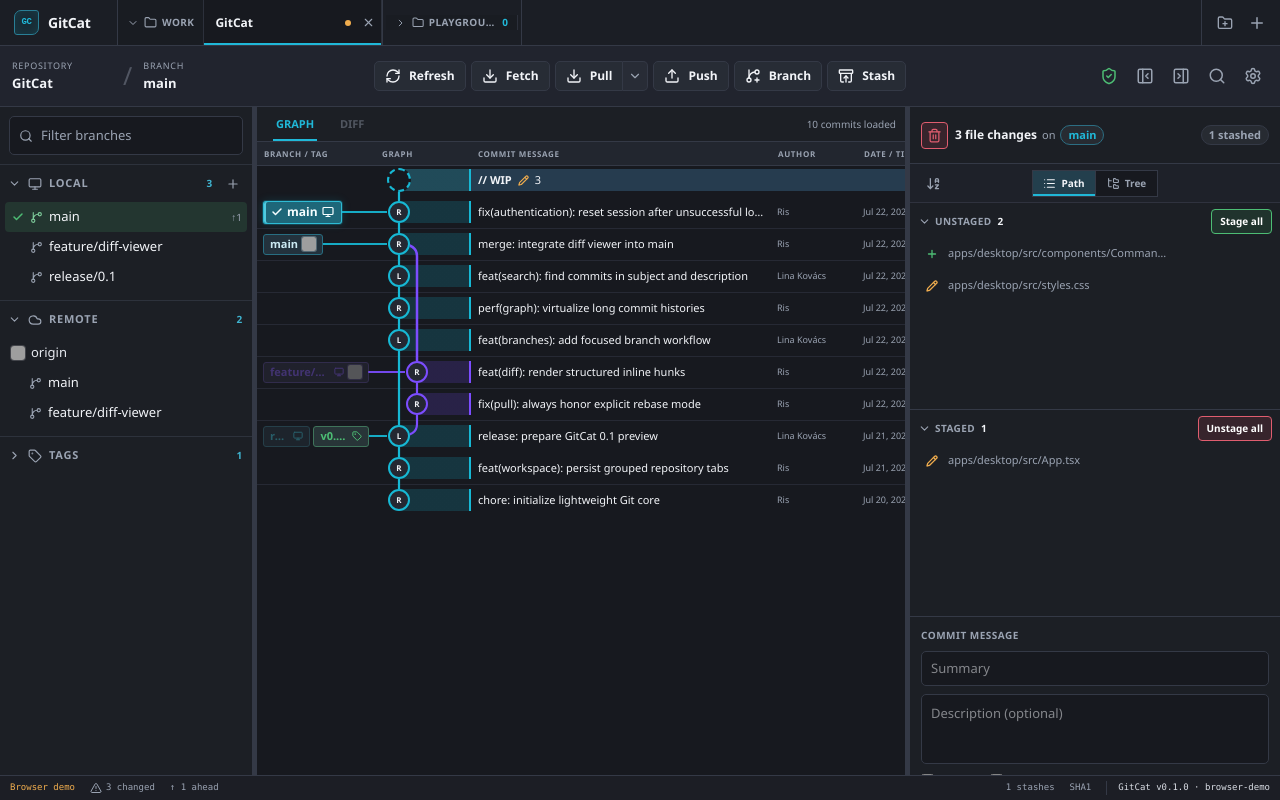
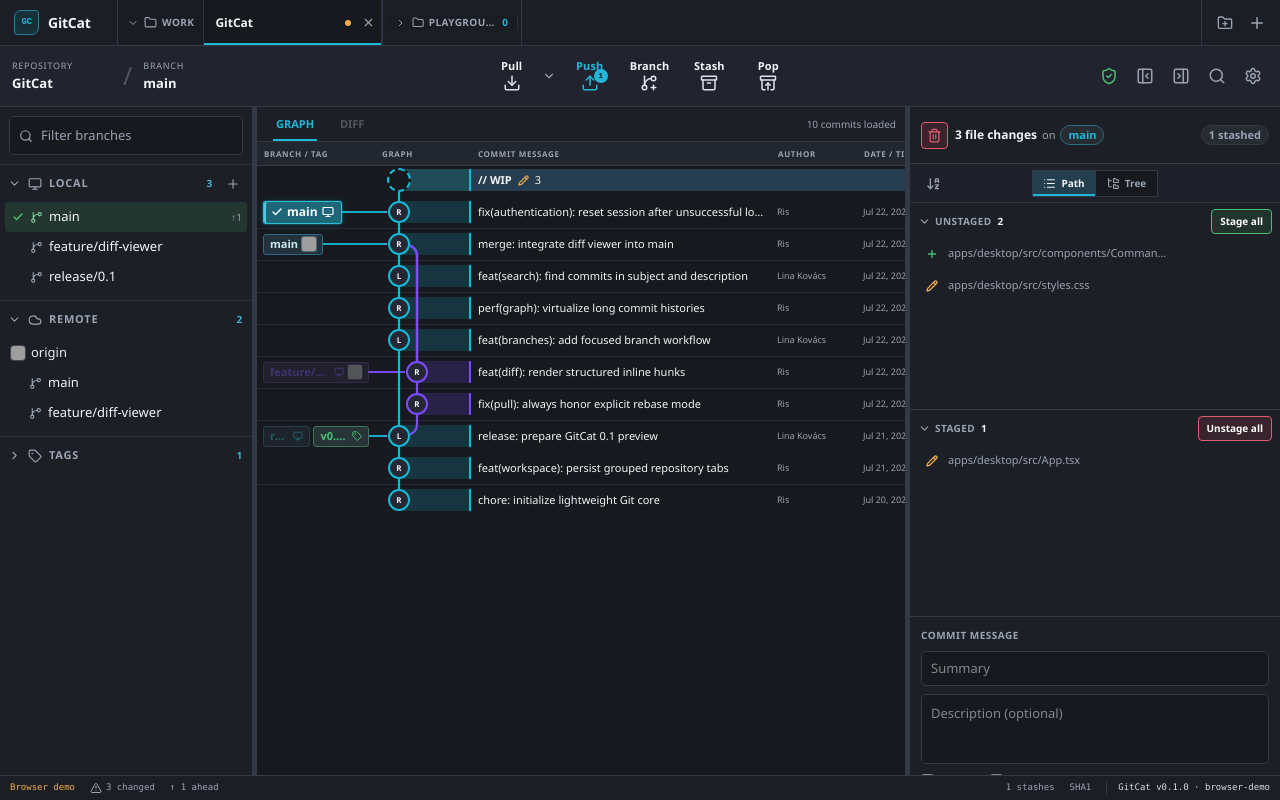
Before and after one commit to RisDN/gitcat, a React (Vite) app in the folder apps/desktop/: page / in a window 1280 px wide. Built offline with nearby package versions, Linux system fonts and the light colour scheme; grey boxes are pictures that could not be loaded.

Commit message:
feat: udated quick buttons in header

```diff
--- a/apps/desktop/src/App.tsx
+++ b/apps/desktop/src/App.tsx
@@ -1132,6 +1132,11 @@ function App() {
     void runMutation("Changes stashed", (repository) => gitcatApi.stashPush(repository.repository_id, null, true));
   }, [runMutation]);
 
+  const popLatestStash = useCallback(() => {
+    if (!stashes.length) return;
+    void runMutation("Stash popped", (repository) => gitcatApi.stashApply(repository.repository_id, stashes[0].index, true));
+  }, [runMutation, stashes]);
+
   const continueActiveOperation = useCallback(() => {
     const operation = snapshot ? continuableOperation(snapshot.operation_state) : null;
     if (operation) void runMutation("Operation continued", (repository) => gitcatApi.continueOperation(repository.repository_id, operation));
@@ -2005,8 +2010,12 @@ function App() {
       ) : (
         <>
           <Toolbar
+            ahead={snapshot?.status.ahead ?? 0}
+            behind={snapshot?.status.behind ?? 0}
             branchName={currentBranch(snapshot)}
             busy={busy}
+            canPop={stashes.length > 0}
+            canStash={(snapshot?.status.entries.length ?? 0) > 0}
             conflictIndicator={conflictIndicator}
             conflictTarget={conflictTarget}
             conflictTargets={conflictTargets}
@@ -2015,14 +2024,13 @@ function App() {
             onCreateBranch={createBranchAtHead}
             onConflictIndicator={showConflictIndicator}
             onConflictTargetChange={selectConflictTarget}
-            onFetch={fetchActiveRepository}
             onPull={pullActiveRepository}
             onPullModeChange={(mode) => setPersisted((current) => ({ ...current, settings: { ...current.settings, default_pull_mode: mode } }))}
             onPush={pushActiveRepository}
-            onRefresh={refreshActiveRepository}
             onSearch={openSearch}
             onSettings={() => setSettingsOpen(true)}
             onStash={stashActiveRepository}
+            onStashPop={popLatestStash}
             onToggleLeftPanel={() => setLeftPanelVisible((visible) => !visible)}
             onToggleRightPanel={() => setRightPanelVisible((visible) => !visible)}
             operation={snapshot?.operation_state ?? "normal"}
--- a/apps/desktop/src/components/Toolbar.tsx
+++ b/apps/desktop/src/components/Toolbar.tsx
@@ -1,5 +1,6 @@
 import {
   AlertTriangle,
+  Archive,
   ArchiveRestore,
   ChevronDown,
   Download,
@@ -10,17 +11,16 @@ import {
   PanelLeftOpen,
   PanelRightClose,
   PanelRightOpen,
-  RefreshCw,
   Search,
   Settings,
   ShieldCheck,
   Upload,
 } from "lucide-react";
 import { useEffect, useRef, useState } from "react";
-import type { KeyboardEvent as ReactKeyboardEvent } from "react";
+import type { KeyboardEvent as ReactKeyboardEvent, ReactNode } from "react";
 
 import type { PullMode, RepositoryOperationState } from "../lib/types";
-import { Button, IconButton, Spinner } from "./Primitives";
+import { IconButton, Spinner } from "./Primitives";
 
 export const PULL_LABELS: Record<PullMode, string> = {
   merge: "Pull (merge)",
@@ -61,12 +61,44 @@ function handleMenuKeyDown(
   }
 }
 
+interface ToolbarActionProps {
+  accent?: boolean;
+  count?: number;
+  disabled?: boolean;
+  icon: ReactNode;
+  label: string;
+  onClick: () => void;
+  title?: string;
+}
+
+function ToolbarAction({ accent = false, count, disabled = false, icon, label, onClick, title }: ToolbarActionProps) {
+  return (
+    <button
+      className={`gc-toolbar-action${accent ? " gc-toolbar-action--accent" : ""}`}
+      disabled={disabled}
+      onClick={onClick}
+      title={title ?? label}
+      type="button"
+    >
+      <span className="gc-toolbar-action__label">{label}</span>
+      <span className="gc-toolbar-action__icon">
+        {icon}
+        {count ? <b>{count > 99 ? "99+" : count}</b> : null}
+      </span>
+    </button>
+  );
+}
+
 interface ToolbarProps {
   repositoryName: string;
   branchName: string;
   operation: RepositoryOperationState;
   busy: boolean;
   refreshing?: boolean;
+  ahead: number;
+  behind: number;
+  canStash: boolean;
+  canPop: boolean;
   pullMode: PullMode;
   leftPanelVisible: boolean;
   rightPanelVisible: boolean;
@@ -78,12 +110,11 @@ interface ToolbarProps {
   conflictTarget: string | null;
   conflictTargets: string[];
   onPullModeChange: (mode: PullMode) => void;
-  onRefresh: () => void;
-  onFetch: () => void;
   onPull: (mode: PullMode) => void;
   onPush: () => void;
   onCreateBranch: () => void;
   onStash: () => void;
+  onStashPop: () => void;
   onSearch: () => void;
   onSettings: () => void;
   onToggleLeftPanel: () => void;
@@ -98,6 +129,10 @@ export function Toolbar({
   operation,
   busy,
   refreshing = false,
+  ahead,
+  behind,
+  canStash,
+  canPop,
   pullMode,
   leftPanelVisible,
   rightPanelVisible,
@@ -109,12 +144,11 @@ export function Toolbar({
   conflictTarget,
   conflictTargets,
   onPullModeChange,
-  onRefresh,
-  onFetch,
   onPull,
   onPush,
   onCreateBranch,
   onStash,
+  onStashPop,
   onSearch,
   onSettings,
   onToggleLeftPanel,
@@ -179,12 +213,16 @@ export function Toolbar({
       </div>
 
       <div className="gc-toolbar__actions" aria-label="Repository actions">
-        <Button compact disabled={busy} icon={<RefreshCw size={16} />} onClick={onRefresh}>Refresh</Button>
-        <Button compact disabled={busy} icon={<Download size={16} />} onClick={onFetch}>Fetch</Button>
         <div className="gc-split-action" ref={menuRef}>
-          <Button compact disabled={busy} icon={<Download size={16} />} onClick={() => onPull(pullMode)}>
-            Pull
-          </Button>
+          <ToolbarAction
+            accent={behind > 0}
+            count={behind}
+            disabled={busy}
+            icon={<Download size={18} />}
+            label="Pull"
+            onClick={() => onPull(pullMode)}
+            title={PULL_LABELS[pullMode]}
+          />
           <IconButton
             aria-expanded={pullOpen}
             aria-haspopup="menu"
@@ -225,9 +263,35 @@ export function Toolbar({
             </div>
           ) : null}
         </div>
-        <Button compact disabled={busy} icon={<Upload size={16} />} onClick={onPush}>Push</Button>
-        <Button compact disabled={busy} icon={<GitBranchPlus size={16} />} onClick={onCreateBranch}>Branch</Button>
-        <Button compact disabled={busy} icon={<ArchiveRestore size={16} />} onClick={onStash}>Stash</Button>
+        <ToolbarAction
+          accent={ahead > 0}
+          count={ahead}
+          disabled={busy}
+          icon={<Upload size={18} />}
+          label="Push"
+          onClick={onPush}
+        />
+        <ToolbarAction
+          disabled={busy}
+          icon={<GitBranchPlus size={18} />}
+          label="Branch"
+          onClick={onCreateBranch}
+          title="Create branch at HEAD"
+        />
+        <ToolbarAction
+          disabled={busy || !canStash}
+          icon={<Archive size={18} />}
+          label="Stash"
+          onClick={onStash}
+          title={canStash ? "Stash uncommitted changes" : "Nothing to stash"}
+        />
+        <ToolbarAction
+          disabled={busy || !canPop}
+          icon={<ArchiveRestore size={18} />}
+          label="Pop"
+          onClick={onStashPop}
+          title={canPop ? "Pop latest stash" : "No stash to pop"}
+        />
       </div>
 
       <div className="gc-toolbar__tail">
--- a/apps/desktop/src/styles.css
+++ b/apps/desktop/src/styles.css
@@ -353,14 +353,40 @@ kbd,
 .gc-conflict-menu__status--conflicting strong { color: var(--gc-warning); }
 .gc-conflict-menu__status--active strong { color: var(--gc-danger); }
 .gc-operation-chip { padding: 4px 8px; border: 1px solid color-mix(in srgb, var(--gc-warning) 55%, var(--gc-border)); border-radius: 4px; color: var(--gc-warning); font-size: 10px; font-weight: 700; text-transform: uppercase; }
-.gc-split-action { position: relative; display: flex; }
-.gc-split-action > .gc-button { border-radius: 5px 0 0 5px; }
-.gc-split-action > .gc-icon-button { width: 25px; height: 30px; border: 1px solid var(--gc-border); border-left: 0; border-radius: 0 5px 5px 0; background: color-mix(in srgb, var(--gc-panel) 88%, white 2%); }
+.gc-split-action { position: relative; display: flex; align-items: center; gap: 1px; }
+.gc-split-action > .gc-icon-button { width: 18px; height: 44px; border: 0; border-radius: 5px; background: transparent; color: var(--gc-muted); }
+.gc-split-action > .gc-icon-button:hover:not(:disabled) { background: var(--gc-row-hover); color: var(--gc-text); }
+
+.gc-toolbar-action {
+  display: flex;
+  min-width: 54px;
+  flex-direction: column;
+  align-items: center;
+  justify-content: center;
+  gap: 3px;
+  padding: 4px 8px;
+  border: 0;
+  border-radius: 5px;
+  background: transparent;
+  color: var(--gc-text);
+  cursor: pointer;
+  transition: background 110ms ease, color 110ms ease, transform 80ms ease;
+}
+
+.gc-toolbar-action__label { font-size: 11px; font-weight: 600; letter-spacing: 0.01em; line-height: 1; }
+.gc-toolbar-action__icon { position: relative; display: grid; place-items: center; color: color-mix(in srgb, var(--gc-text) 78%, var(--gc-muted)); }
+.gc-toolbar-action__icon b { position: absolute; top: -5px; right: -9px; display: grid; min-width: 14px; height: 14px; place-items: center; padding: 0 3px; border-radius: 7px; background: var(--gc-accent); color: #07161b; font: 800 8px/1 "Cascadia Code", monospace; }
+.gc-toolbar-action:hover:not(:disabled) { background: var(--gc-row-hover); }
+.gc-toolbar-action:hover:not(:disabled) .gc-toolbar-action__icon { color: var(--gc-text); }
+.gc-toolbar-action:active:not(:disabled) { transform: translateY(1px); }
+.gc-toolbar-action:disabled { color: var(--gc-muted); cursor: default; opacity: 0.55; }
+.gc-toolbar-action--accent { color: var(--gc-accent); }
+.gc-toolbar-action--accent .gc-toolbar-action__icon { color: var(--gc-accent); }
 
 .gc-pull-menu {
   position: absolute;
   z-index: 120;
-  top: 35px;
+  top: 46px;
   left: 0;
   width: 242px;
   padding: 8px;
@@ -1054,8 +1080,8 @@ kbd,
 .gc-build-identity { padding-left: 11px; border-left: 1px solid var(--gc-border); color: color-mix(in srgb, var(--gc-text) 72%, var(--gc-muted)); }
 
 @media (max-width: 1080px) {
-  .gc-toolbar__actions .gc-button span:last-child { display: none; }
-  .gc-toolbar__actions .gc-button { width: 31px; padding: 0; }
+  .gc-toolbar-action__label { display: none; }
+  .gc-toolbar-action { min-width: 34px; padding: 0; }
   .gc-repository-switcher { min-width: 80px; }
   .gc-settings-grid { grid-template-columns: 1fr; }
   .gc-settings-keybinds { grid-column: 1; }
```
